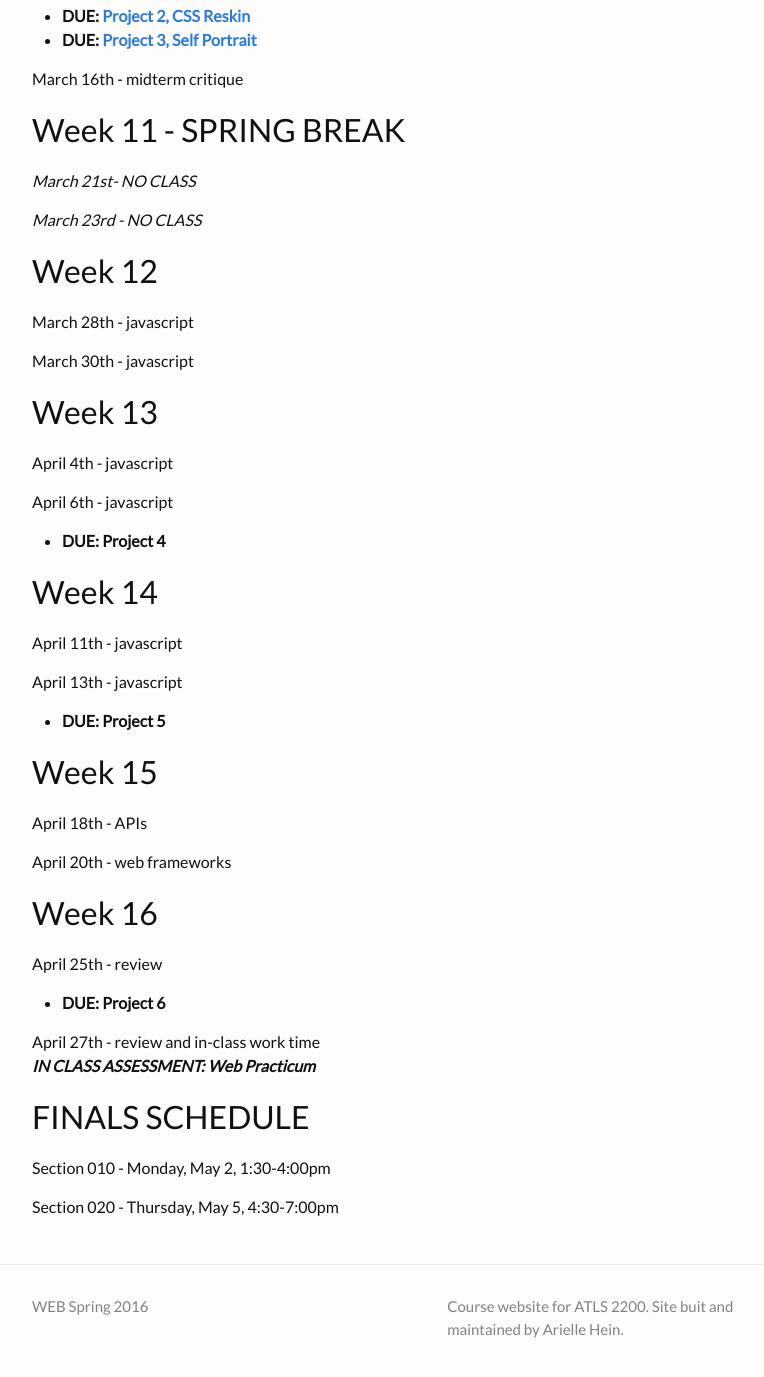
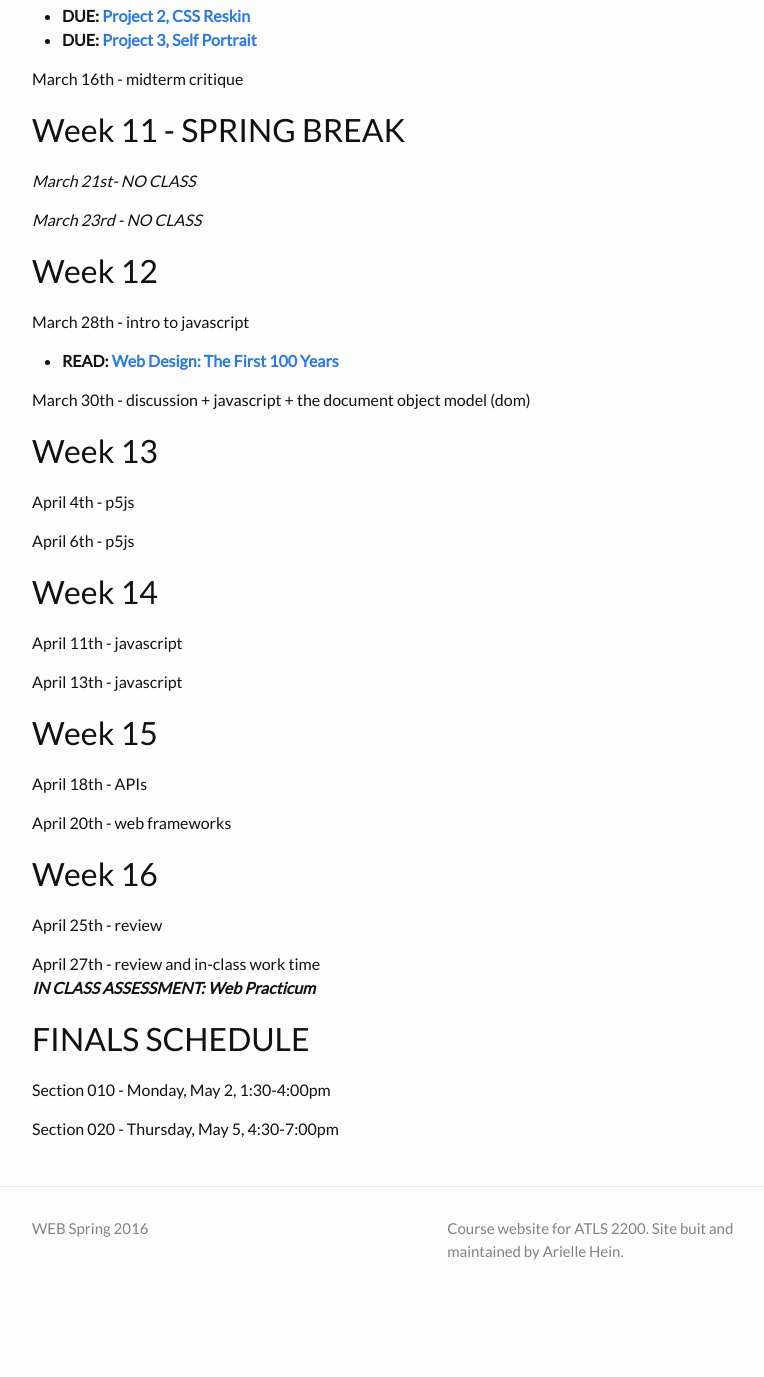
Before and after one commit to coloringchaos/web-spring-16, a Jekyll site: the page built from timeline.md, in a window 1280 px wide and 1400 px high, scrolled down 2191 px. Shown: the top 1377 px of the window, without its empty margins (238-1002 px from the left). Built offline with Jekyll 4.4.1, drawn with Linux system fonts in a browser that asks for light colours; after the commit the page ends 3513 px from its top, so only the background shows below that.

Commit message:
adding projects, updating timeline and resources

```diff
--- /dev/null
+++ b/assignments/project-4.md
@@ -0,0 +1,5 @@
+---
+layout: page
+title: Web Drawing
+permalink: /project-4/
+---
--- a/timeline.md
+++ b/timeline.md
@@ -97,23 +97,25 @@ March 16th - midterm critique
 *March 23rd - NO CLASS*
 
 # Week 12
-March 28th - javascript
+March 28th - intro to javascript
 
-March 30th - javascript
++ **READ: [Web Design: The First 100 Years](http://idlewords.com/talks/web_design_first_100_years.htm)**
+
+March 30th - discussion + javascript + the document object model (dom)
 
 # Week 13
-April 4th - javascript
+April 4th - p5js
 
-April 6th - javascript
+April 6th - p5js
 
-+ **DUE: Project 4**
+<!-- + **DUE: Project 4** -->
 
 # Week 14
 April 11th - javascript
 
 April 13th - javascript
 
-+ **DUE: Project 5**
+<!-- + **DUE: Project 5** -->
 
 # Week 15
 April 18th - APIs
@@ -123,7 +125,7 @@ April 20th - web frameworks
 # Week 16
 April 25th - review
 
-+ **DUE: Project 6**
+<!-- + **DUE: Project 6** -->
 
 April 27th - review and in-class work time<br>
 ***IN CLASS ASSESSMENT: Web Practicum***
```
Also changed, not shown: assignments/project-5.md (added, +5 -0 lines), assignments/project-6.md (added, +5 -0 lines), resources.md (+1 -0 lines).
